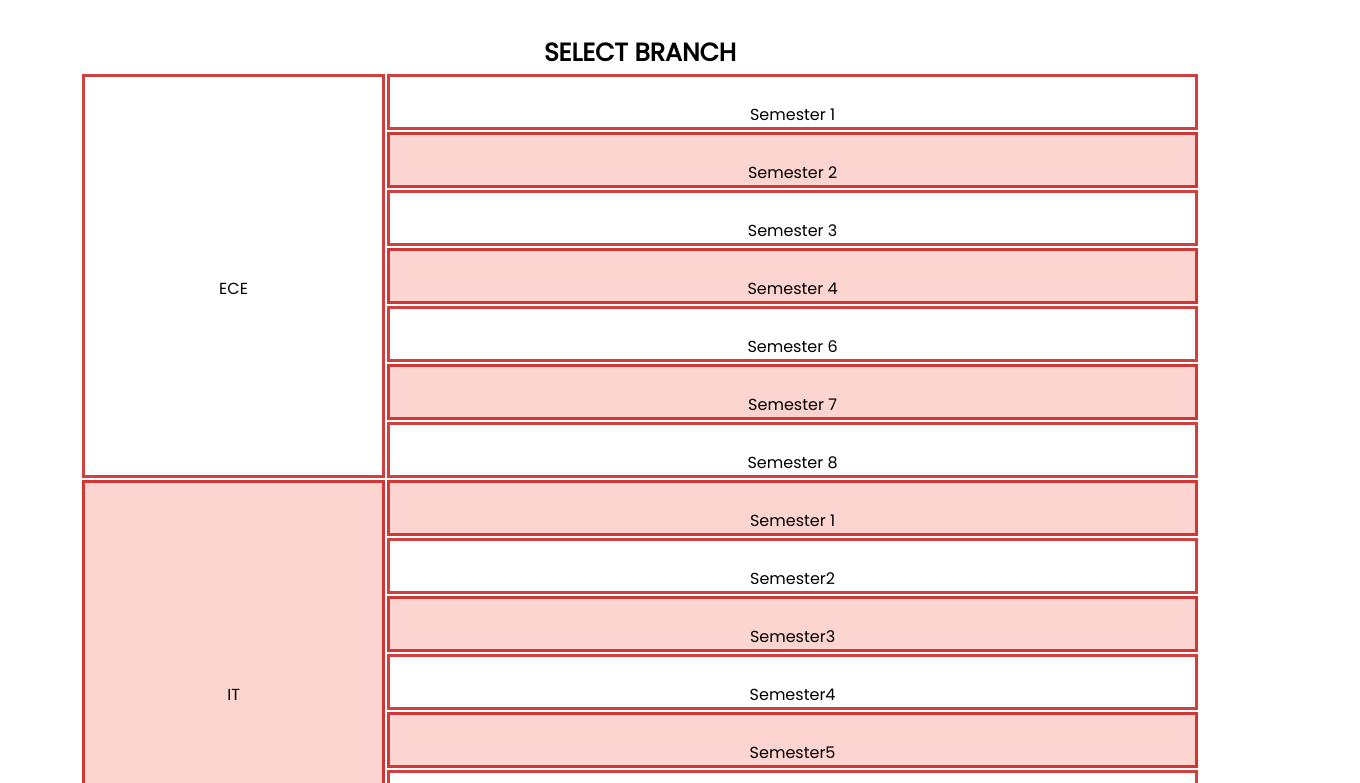
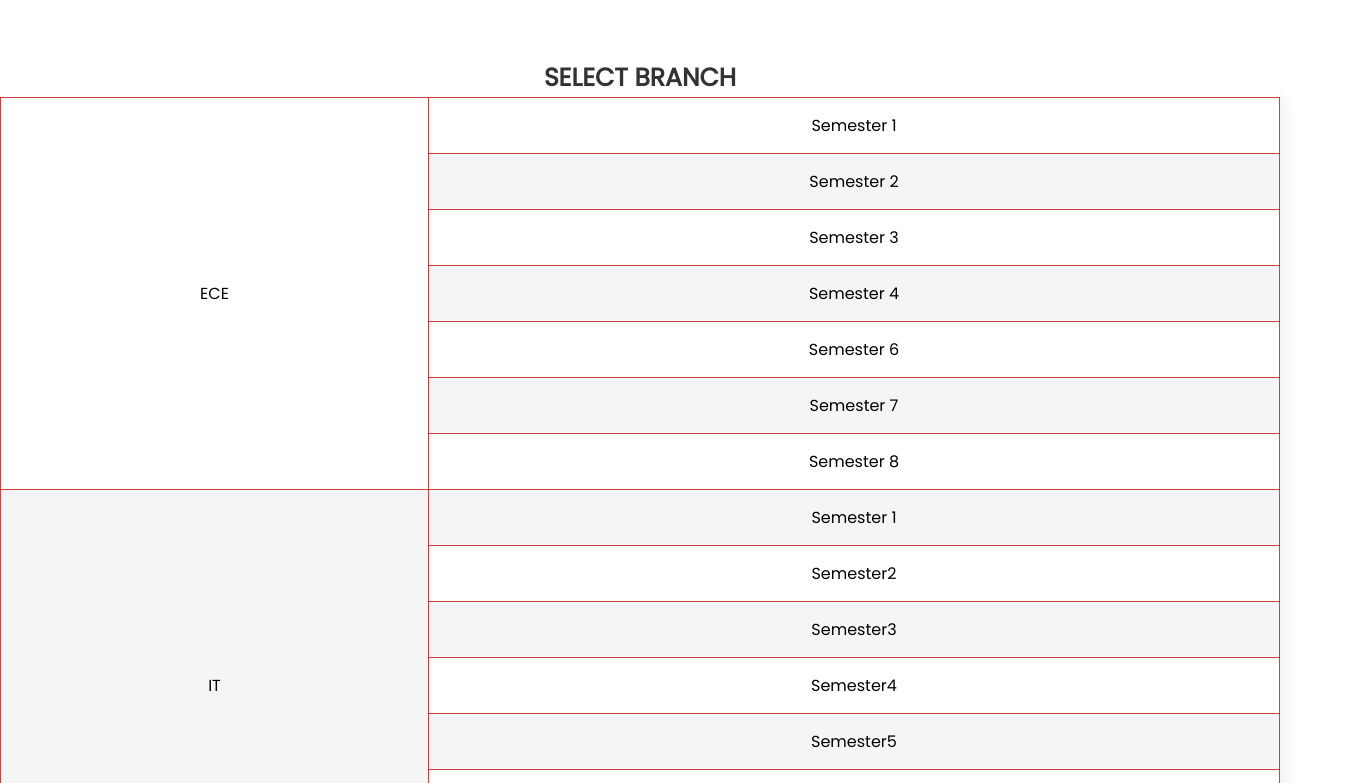
Before and after one commit to Crackna/Crackna, a plain HTML site: page resources.html in a window 1280 px wide. Shown: the part 71-854 px from the top of the page, 1360 px wide, since content can reach past the window. Drawn offline with Linux system fonts and the light colour scheme.

Commit message:
Update style2.css

```diff
--- a/style2.css
+++ b/style2.css
@@ -1,7 +1,3 @@
-
-
-
-
 
 @import url('https://fonts.googleapis.com/css2?family=Poppins&family=Ubuntu:wght@300;700&display=swap');
 
@@ -12,11 +8,7 @@
     font-family: 'Poppins', sans-serif;
 }
 
-body {
-  padding-left: 80px;
-  padding-right: 80px;
-  /* padding-top: 50px; */
-}
+
 /* #myVideo {
     position: fixed;
     right: 0;
@@ -83,94 +75,56 @@ body {
 }
 
 
-table {
 
 
+table {
   width: 100%;
-  height: 300px;
-  padding-bottom: 30px;
-  table-layout: auto;
-  /* /* border-collapse: collapse; */
   margin-top: 0px;
 
+  border-collapse: collapse;
+  overflow: hidden;
+  box-shadow: 0 0 20px rgba(0, 0, 0, 0.1);
+}
+
+th, td {
+  padding: 15px;
+  text-align: center;
 }
 
 th {
-  /* padding: 0.5rem; */
-  padding: auto;
-  /* border: solid; */
-
-
+  background-color: #f53117;
+  color: white;
 }
 
-
 td {
-  border-top: solid;
-  border-left: solid;
-  border-right: solid;
-  border-bottom: solid ;
-  border-color: #c91717d2;
-  padding: auto;
-  /* padding-left: 85px; */
-  text-align: center;
-  content: normal;
-  padding-top: 25px;
-  transition-duration: 0.15s;
-  /* border-top: #000; */
-
-}
-td:hover {background-color: rgb(255, 0, 0);}
-
-th {
-  text-align: center;
-
+  border: 1px solid #c91717d2;
 }
 
-
 caption {
-
-  color: black;
-  background: white;
+  color: #333;
+  background: #fff;
   font-size: 25px;
   text-align: center;
-  font-weight: 700;
+  font-weight: bold;
   text-transform: uppercase;
-  margin-top: 105px;
-  /* border-collapse: separate; */
+  margin-top: 130px;
 }
 
-th {
-  background: rgb(245, 49, 23, 0.9);
+td:hover {
+  background-color: #ff0000;
+  color: #fff;
+  transition-duration: 0.3s;
 }
 
-
-table.name{
-  font-size: 30px;
-}
-tr:nth-of-type(2n) {
-  background: rgb(245, 49, 23, 0.2);
+tr:nth-child(even) {
+  background-color: #f5f5f5;
 }
 
-.table-container {
-  max-width: 100%;
-  overflow-x: auto;
-}
-
-
-body{
-  margin:0;
-  overflow-x:hidden;
-  }
-
-
-
-
-  a:link {
-    color: rgb(0, 0, 0);
-  }
-
+/* Link Styles */
+a:link,
 a:visited {
   color: rgb(0, 0, 0);
+  text-decoration: none;
 }
 
 a:hover {
@@ -179,10 +133,6 @@ body{
 
 a:active {
   color: red;
-  }
-
-  a:link, a:visited {
-    text-decoration: none;
 }
 
 
```
Lines whose indentation alone changed are shown as unchanged.
